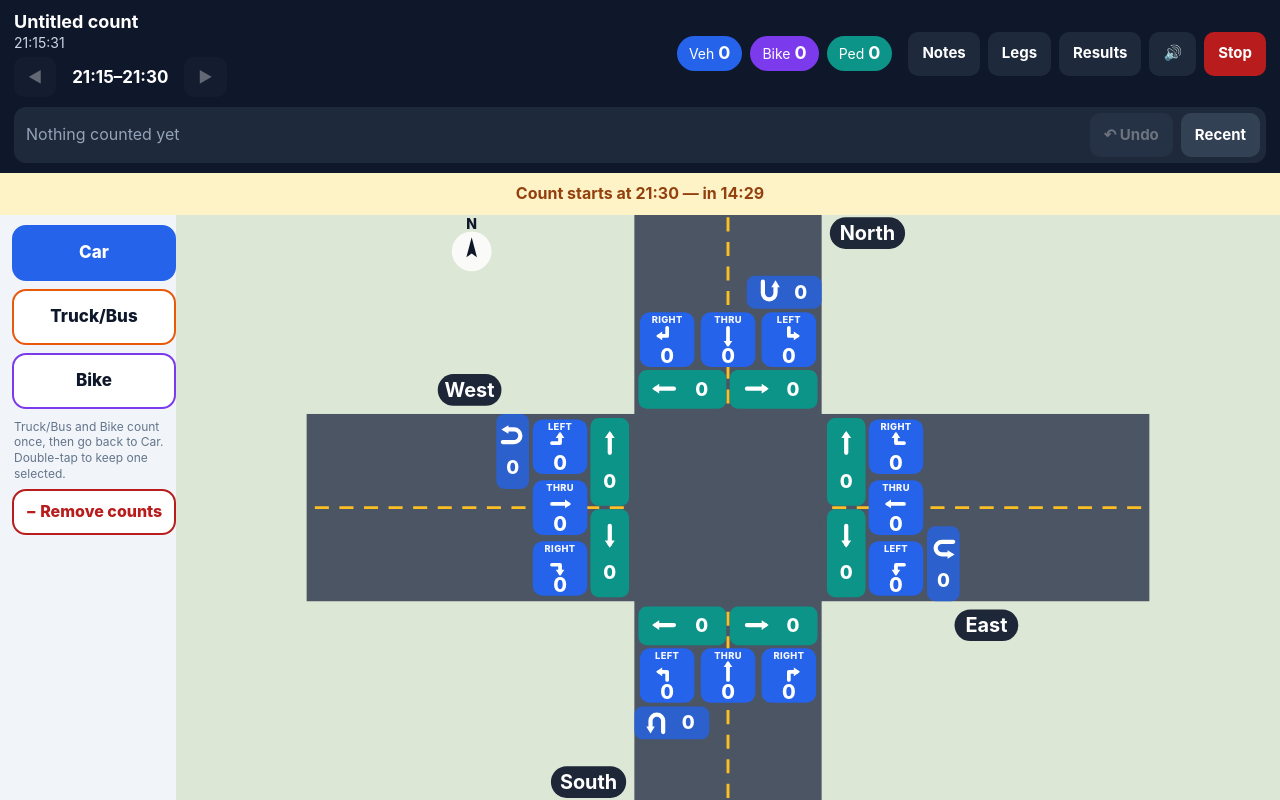
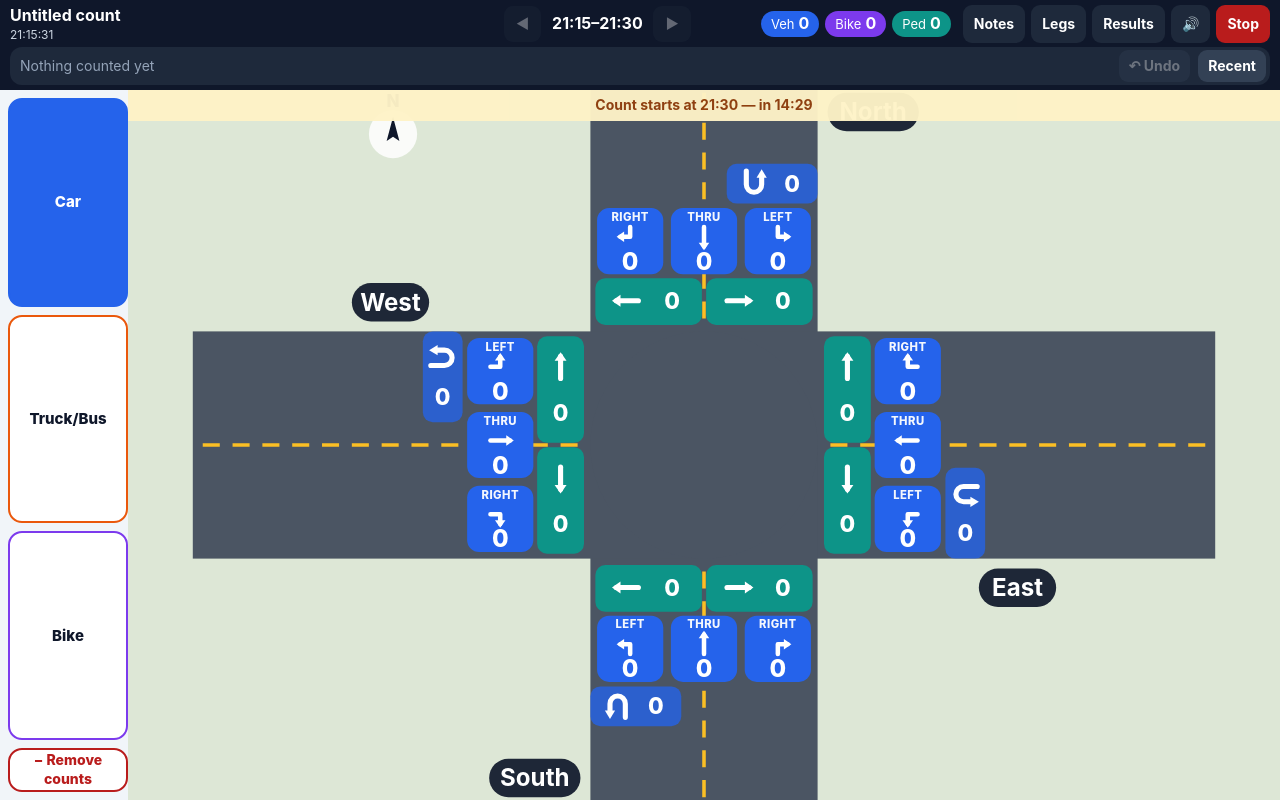
Before and after one commit to JayMuhnie/Traffic-Counter, a plain HTML site: page index.html in a window 1280 px wide. Both pictures are taken after a click on the button "Start count". Drawn offline with Linux system fonts and the light colour scheme.

Commit message:
Add files via upload

```diff
--- a/app.js
+++ b/app.js
@@ -4,7 +4,7 @@ var TMC = window.TMC, analyze = TMC.analyze, binStart = TMC.binStart, BIN = TMC.
 
 /* ---------- helpers ---------- */
 var LS_CUR = 'tmc.current.v1', LS_HIS = 'tmc.history.v1';
-var APP_VERSION = '6 (15 Nov 2026)';
+var APP_VERSION = '7 (15 Nov 2026)';
 var $ = function (s, r) { return (r || document).querySelector(s); };
 var uid = function () { return Math.random().toString(36).slice(2, 10); };
 var pad = function (n) { return String(n).padStart(2, '0'); };
@@ -396,15 +396,14 @@ function renderCount() {
   if (panel) mode = 'veh';
   app.innerHTML =
     '<div class="cv"><header class="top"><div class="ti"><div class="site">' + esc(S.site || 'Untitled count') + '</div>' +
-    '<div class="sub"><span id="clock"></span></div><div class="ivn"><button id="ivprev" class="hb sm">◀</button><b id="binlabel"></b><button id="ivnext" class="hb sm">▶</button><button id="ivlive" class="hb sm live">Live</button></div></div>' +
+    '<div class="sub"><span id="clock"></span></div></div><div class="ivn"><button id="ivprev" class="hb sm">◀</button><b id="binlabel"></b><button id="ivnext" class="hb sm">▶</button><button id="ivlive" class="hb sm live">Live</button></div>' +
     '<div class="tot"><span class="pill veh">Veh<b id="tv">0</b></span><span class="pill bike">Bike<b id="tb">0</b></span><span class="pill ped">Ped<b id="tp">0</b></span></div>' +
     '<div class="acts"><button id="notesbtn" class="hb">Notes</button><button id="legsbtn" class="hb">Legs</button><button id="resbtn" class="hb">Results</button><button id="snd" class="hb">' + (soundOn ? '🔊' : '🔇') + '</button><button id="stop" class="hb stop">Stop</button></div>' +
     '<div id="last" class="last"><div id="lasttxt" class="lt"></div><button id="undo" class="hb">↶ Undo</button><button id="recent" class="hb">Recent</button></div></header>' +
-    '<div id="banner"></div>' +
     '<div class="cmain"><aside class="ctl">' +
     (panel ? '' : '<nav class="modes">' + [['veh', 'Vehicles'], ['p', 'Pedestrians']].map(function (m) { return '<button data-mode="' + m[0] + '"' + (mode === m[0] ? ' class="on"' : '') + '>' + m[1] + '</button>'; }).join('') + '</nav>') +
     (panel || mode === 'veh' ? '<nav class="classes">' + clsBtnsHTML() + '</nav><p class="clshint">Truck/Bus and Bike count once, then go back to Car. Double-tap to keep one selected.</p>' : '') +
-    '<nav class="rmrow"><button id="rmbtn">− Remove counts</button></nav></aside><div class="stage' + (!panel && mode === 'p' ? ' pedmode' : '') + '" style="--c:' + clsColour() + '">' + (panel ? panelSVG(legs) : countSVG(legs, mode)) + '</div></div></div>';
+    '<nav class="rmrow"><button id="rmbtn">− Remove counts</button></nav></aside><div class="stage' + (!panel && mode === 'p' ? ' pedmode' : '') + '" style="--c:' + clsColour() + '">' + '<div id="banner"></div>' + (panel ? panelSVG(legs) : countSVG(legs, mode)) + '</div></div></div>';
   keepAwake();
   tick();
 }
--- a/index.html
+++ b/index.html
@@ -191,6 +191,37 @@ textarea{display:block;width:100%;font:inherit;font-size:17px;padding:12px;borde
 .nline{margin:6px 0}.nline small{color:var(--mut);margin-right:8px}
 #toast{position:fixed;left:50%;bottom:calc(24px + env(safe-area-inset-bottom));transform:translateX(-50%);background:#0f172a;color:#fff;padding:12px 18px;border-radius:12px;z-index:30;max-width:90%;font-weight:600;opacity:0;pointer-events:none;transition:opacity .2s}
 #toast.show{opacity:.95}
+
+/* v7: slimmer chrome so the diagram gets the space */
+.top{padding:5px 10px;gap:4px 12px}
+.top .ti{flex:1 1 110px}
+.site{font-size:16px}
+.sub{font-size:12px}
+.ivn{margin:0;gap:6px;font-size:16px}
+.ivn b{min-width:100px}
+.hb{min-height:38px;padding:5px 11px;font-size:14px;border-radius:9px}
+.hb.sm{min-height:36px;padding:4px 12px}
+.acts{gap:6px}.tot{gap:6px}
+.pill{padding:2px 10px;font-size:13px}.pill b{font-size:16px}
+.last{padding:3px 4px 3px 10px}
+.last .hb{min-height:32px;padding:3px 10px}
+.lt{font-size:14px}
+.clshint{display:none}
+.stage{position:relative}
+#banner{position:absolute;left:0;right:0;top:0;z-index:4;pointer-events:none;opacity:.96}
+#banner:not(:empty){padding:6px 10px;font-size:14px}
+.ctl{flex-direction:row;align-items:center;gap:8px;padding:6px 10px}
+.ctl .modes,.ctl .classes{flex:1;padding:0}
+.ctl .classes button,.ctl .modes button{min-height:44px;font-size:16px}
+.rmrow{flex:none;width:150px}
+#rmbtn{min-height:44px;font-size:14px}
+.nogap .ctl>*+*{margin-top:0;margin-left:8px}
+@media (orientation:landscape){
+  .ctl{flex-direction:column;align-items:stretch;width:128px;padding:8px 0 8px 8px}
+  .rmrow{width:auto}
+  .ctl .classes button,.ctl .modes button{min-height:52px;font-size:15px}
+  .nogap .ctl>*+*{margin-left:0;margin-top:8px}
+}
 </style>
 </head>
 <body>
--- a/sw.js
+++ b/sw.js
@@ -1,7 +1,7 @@
 // Network-first with an offline fallback.
 // Safari refuses to show a response that went through a redirect when a service worker serves it
 // (Cloudflare Pages redirects /index.html -> /), so any redirected response is rebuilt as a plain one.
-const CACHE = 'tmc-v6';
+const CACHE = 'tmc-v7';
 const ASSETS = ['./', 'app.js', 'analysis.js', 'manifest.webmanifest', 'icon-180.png', 'icon-512.png'];
 
 function plain(res) {
```
